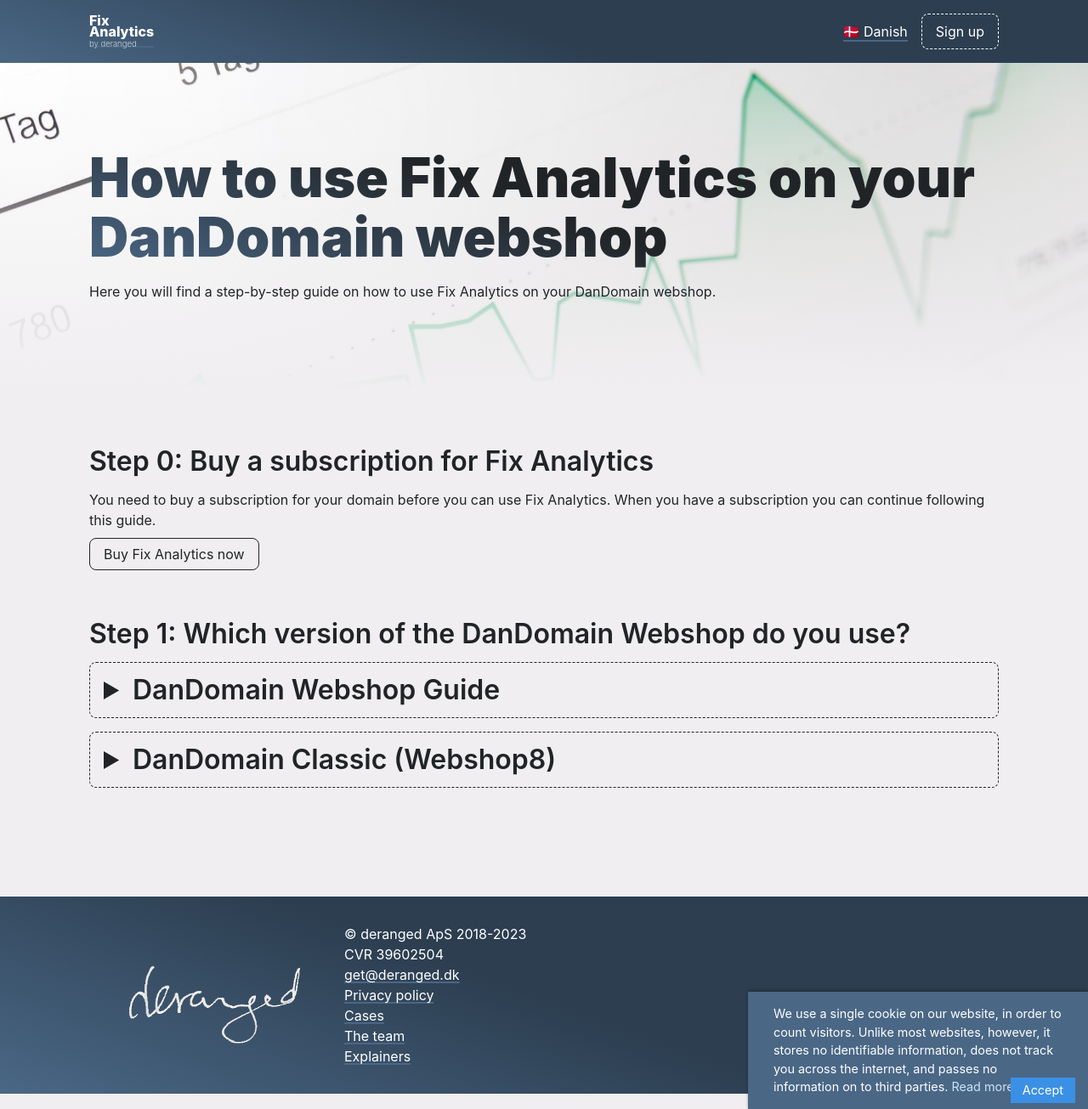
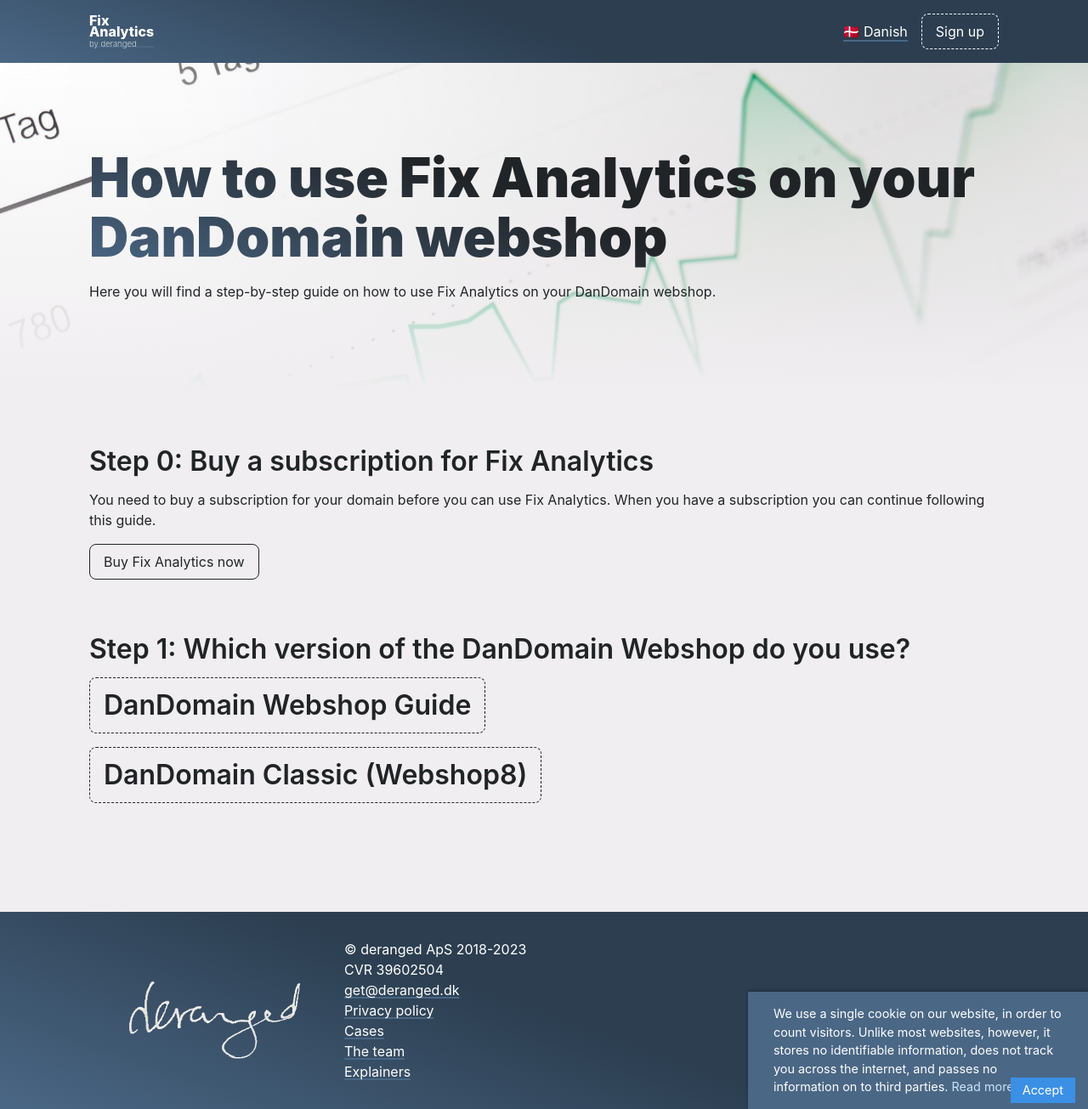
Before and after one commit to derangeddk/deranged.dk, a Jekyll site: the page built from fix-analytics/dandomain/index.html, in a window 1280 px wide. Shown: the whole page at 85% size. Built offline with Jekyll 4.4.1, drawn with Linux system fonts in a browser that asks for light colours.

Commit message:
Fix button styling: should be inline-blocks; add flex box around CTA for dandomain guide section

```diff
--- a/_includes/fix-analytics-dandomain-pitch.html
+++ b/_includes/fix-analytics-dandomain-pitch.html
@@ -4,14 +4,14 @@
       <h2 class="heading heading--medium text--shiny">
         {{ include.text_content.title }}
       </h2>
-      <p class="mt-sm">
+      <p>
         {{ include.text_content.body }}
       </p>
-      <p class="mt-sm">
+      <div class="flex mt-sm">
         <a class="button" href="{{ page.url }}dandomain/">
           {{ include.text_content.cta }}
         </a>
-      </p>
+      </div>
     </div>
     <aside class="aside-section__aside">
       <div class="card">
--- a/_sass/fix-analytics/button.scss
+++ b/_sass/fix-analytics/button.scss
@@ -6,6 +6,7 @@
     color: inherit;
     text-decoration: none;
     cursor: pointer;
+    display: inline-block;
 }
 
 .button--dark {
```
